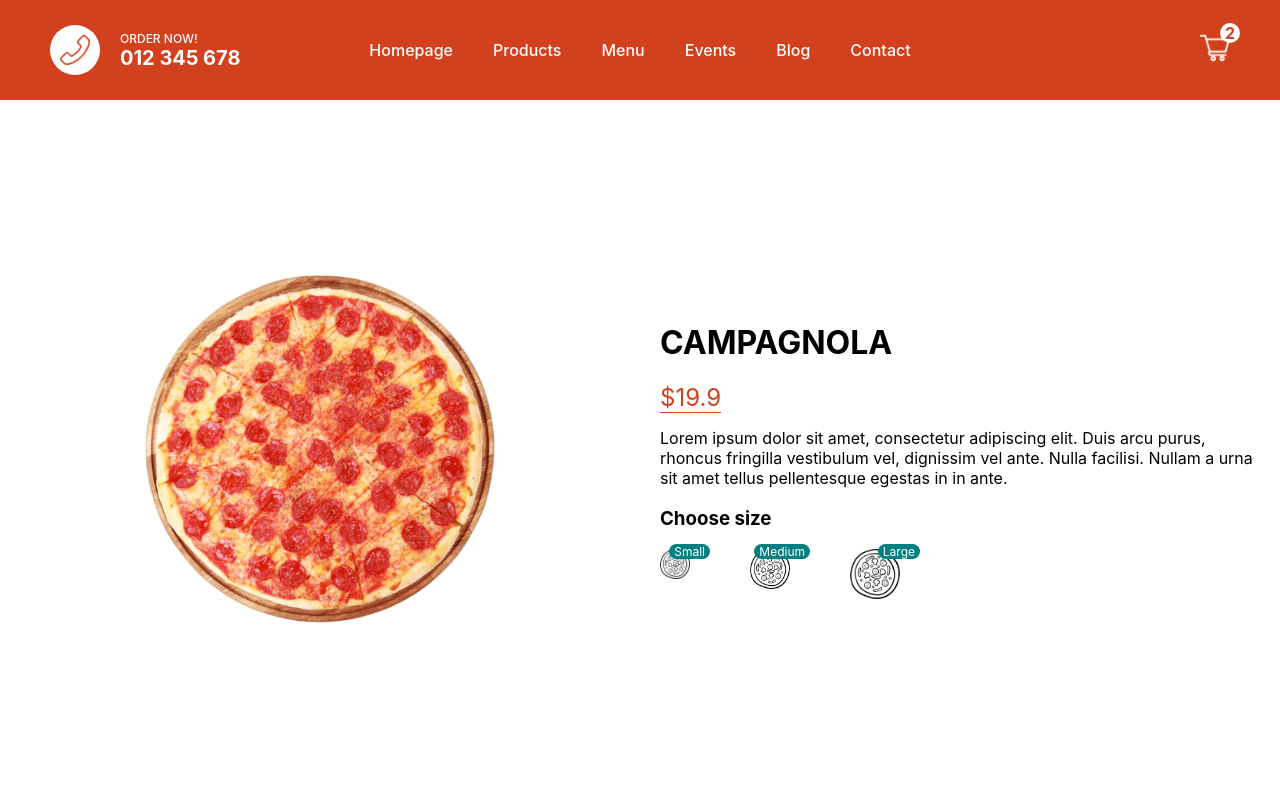
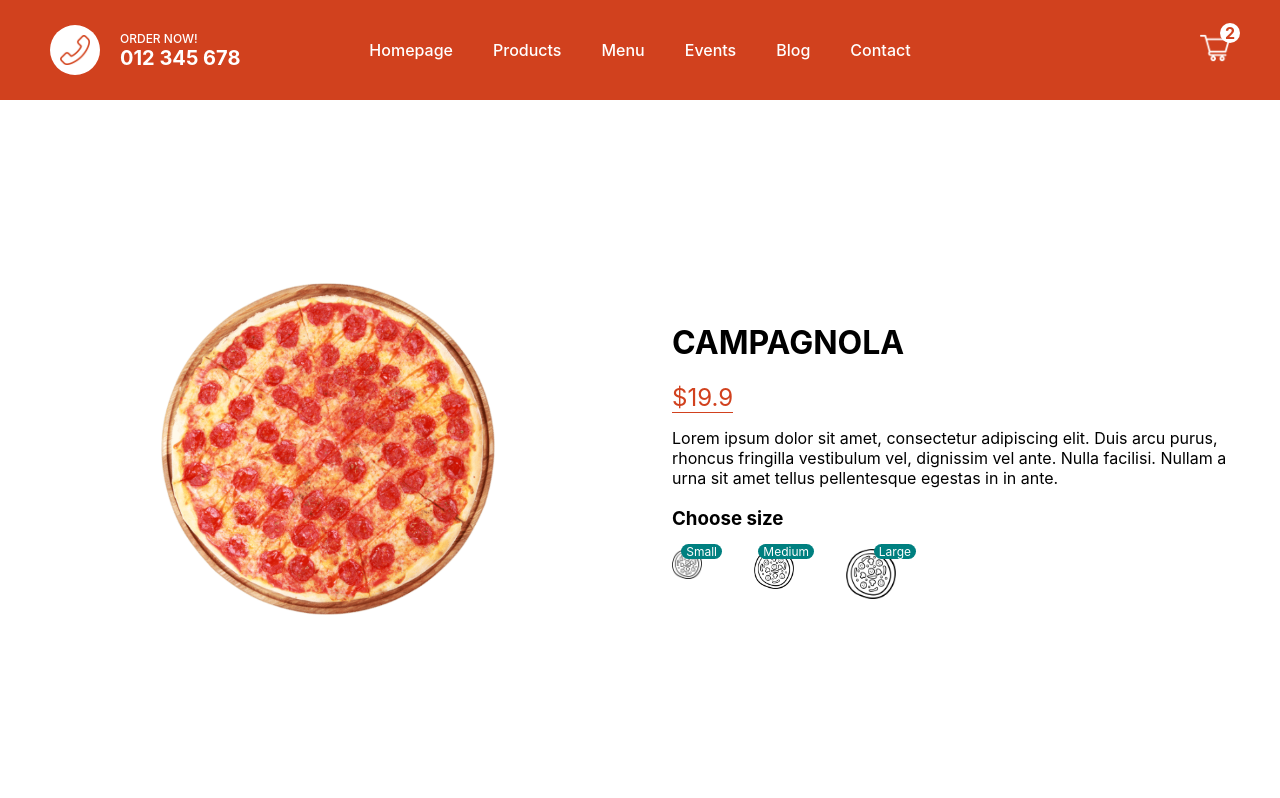
Before and after one commit to KristinaChausheva/nextjs-pizza-app, a Next.js app: page /product/1 in a window 1280 px wide. Shown: the top 798 px of the page. Built offline with nearby package versions, Linux system fonts and the light colour scheme.

Commit message:
restyling

```diff
--- a/styles/Product.module.css
+++ b/styles/Product.module.css
@@ -1,6 +1,7 @@
 .container {
   height: calc(100vh - 100px);
   display: flex;
+  padding: 1em;
 }
 
 .left {
@@ -13,7 +14,7 @@
 
 .right {
   flex: 1;
-  padding: 20px;
+  padding: 2em;
 }
 
 .imgContainer {
```
